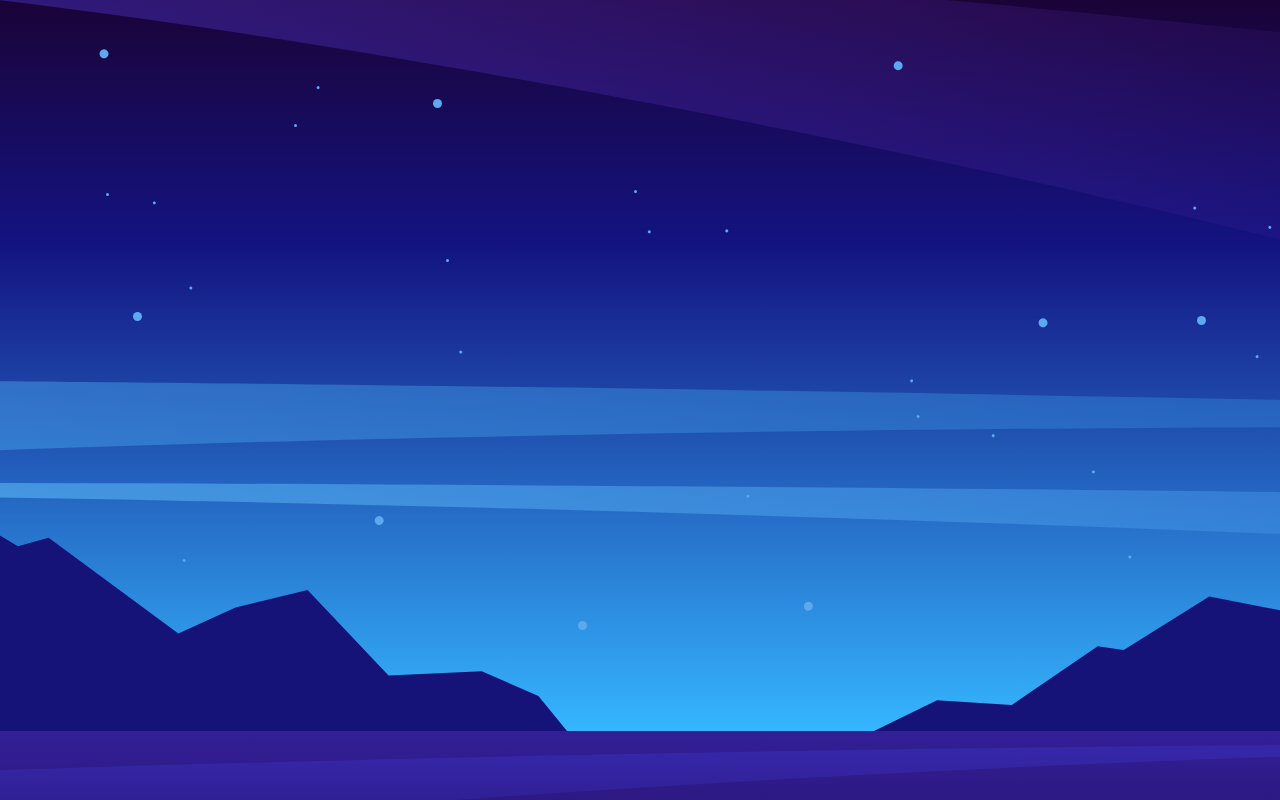
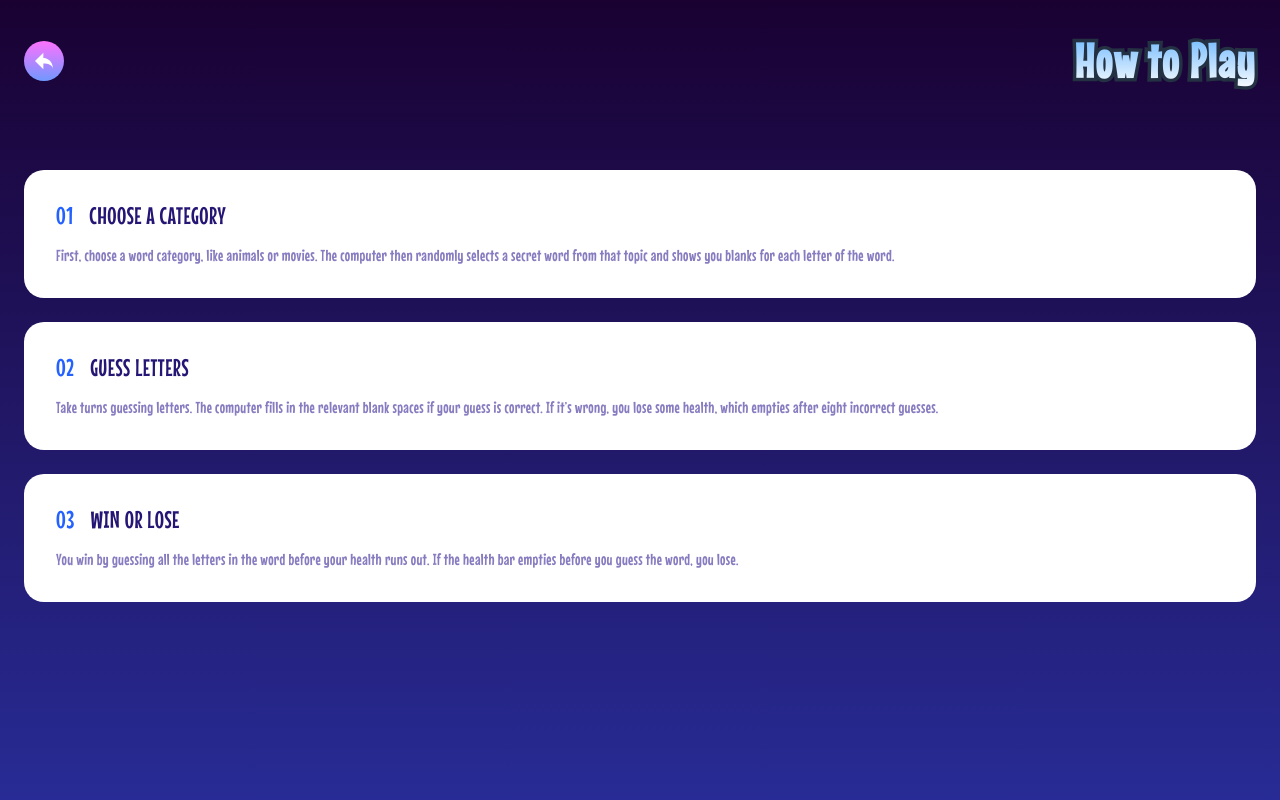
Before and after one commit to jcnevess/hangmangame, a Vue app: page /help in a window 1280 px wide. Before the commit this address had no page. Built offline with nearby package versions, Linux system fonts and the light colour scheme.

Commit message:
add navigation

```diff
--- /dev/null
+++ b/src/components/CategoryPicker.vue
@@ -0,0 +1,98 @@
+<script setup>
+import { useRouter } from 'vue-router'
+import IconBack from './icons/IconBack.vue'
+
+const router = useRouter()
+</script>
+
+<template>
+  <div class="container">
+    <div class="header">
+      <button class="button-back" @click="router.back()">
+        <IconBack></IconBack>
+      </button>
+      <h1 class="title">Pick a Category</h1>
+    </div>
+    <div class="categories">
+      <button class="category" @click="router.push('/game')">cities</button>
+      <button class="category" @click="router.push('/game')">cities</button>
+      <button class="category" @click="router.push('/game')">cities</button>
+      <button class="category" @click="router.push('/game')">cities</button>
+      <button class="category" @click="router.push('/game')">cities</button>
+    </div>
+  </div>
+</template>
+
+<style scoped>
+.container {
+  width: 100%;
+  background-image: linear-gradient(180deg, hsl(270, 96%, 10%), hsl(238, 58%, 37%));
+  padding-top: 2rem;
+  padding-inline: 1.5rem;
+  gap: 5rem;
+  flex-direction: column;
+  display: flex;
+}
+
+.header {
+  display: flex;
+  justify-content: space-between;
+  align-items: center;
+}
+
+.button-back {
+  background-image: var(--gradient-pink);
+  border-radius: 100%;
+  border: none;
+  width: 40px;
+  height: 40px;
+  display: flex;
+  justify-content: center;
+}
+
+.button-back svg {
+  width: 18px;
+}
+
+.title {
+  font-size: 3rem;
+  letter-spacing: 0.1ch;
+  text-align: center;
+  text-transform: none;
+  -webkit-text-stroke: 7px var(--color-dark-grayish-blue);
+}
+
+.title::before {
+  content: 'Pick a Category';
+  position: absolute;
+  background: var(--gradient-blue);
+  -webkit-text-fill-color: transparent;
+  -webkit-background-clip: text;
+  background-clip: text;
+  -webkit-text-stroke-width: 0px;
+}
+
+.categories {
+  display: flex;
+  flex-direction: column;
+  gap: 1rem;
+  align-items: stretch;
+  flex-grow: 1;
+  justify-content: center;
+}
+
+.category {
+  font-family: 'Mouse Memoirs', sans-serif;
+  font-size: 1.5rem;
+  color: var(--color-white);
+  text-transform: uppercase;
+  letter-spacing: 0.15ch;
+  border: none;
+  background-color: var(--color-blue);
+  border-radius: 20px;
+  padding: 1.5rem 4rem;
+  box-shadow:
+    inset 0 -2px 0 3px #140e66,
+    inset 0 1px 0 6px #3c74ff;
+}
+</style>
--- a/src/components/GamePanel.vue
+++ b/src/components/GamePanel.vue
@@ -136,6 +136,11 @@ function resetGame() {
   livesLeft.value = INITIAL_LIVES
   usedLetters.value = []
 }
+
+function resetAndChangeCategory() {
+  resetGame()
+  router.push('/category')
+}
 </script>
 
 <template>
@@ -198,6 +203,7 @@ function resetGame() {
     @continue-game="continueGame"
     @close-modal="hideMenu"
     @quit-game="resetAndQuitGame"
+    @change-category="resetAndChangeCategory()"
   ></StatusModal>
 </template>
 <style scoped>
--- /dev/null
+++ b/src/components/HelpPage.vue
@@ -0,0 +1,137 @@
+<script setup>
+import IconBack from './icons/IconBack.vue'
+</script>
+
+<template>
+  <div class="container">
+    <header class="header">
+      <button class="button-back" @click="$router.back()">
+        <IconBack></IconBack>
+      </button>
+      <h1 class="title">How to Play</h1>
+    </header>
+
+    <main class="help-cards">
+      <div class="help-card">
+        <h2 class="help-title">
+          <span class="title-number">01</span>
+          <span class="title-text">choose a category</span>
+        </h2>
+        <p class="help-text">
+          First, choose a word category, like animals or movies. The computer then randomly selects
+          a secret word from that topic and shows you blanks for each letter of the word.
+        </p>
+      </div>
+
+      <div class="help-card">
+        <h2 class="help-title">
+          <span class="title-number">02</span>
+          <span class="title-text">guess letters</span>
+        </h2>
+        <p class="help-text">
+          Take turns guessing letters. The computer fills in the relevant blank spaces if your guess
+          is correct. If it’s wrong, you lose some health, which empties after eight incorrect
+          guesses.
+        </p>
+      </div>
+
+      <div class="help-card">
+        <h2 class="help-title">
+          <span class="title-number">03</span>
+          <span class="title-text">Win or lose</span>
+        </h2>
+        <p class="help-text">
+          You win by guessing all the letters in the word before your health runs out. If the health
+          bar empties before you guess the word, you lose.
+        </p>
+      </div>
+    </main>
+  </div>
+</template>
+
+<style scoped>
+.container {
+  width: 100%;
+  background-image: linear-gradient(180deg, hsl(270, 96%, 10%), hsl(238, 58%, 37%));
+  padding: 2rem 1.5rem;
+  gap: 5rem;
+  flex-direction: column;
+  display: flex;
+  overflow: scroll;
+}
+
+.header {
+  display: flex;
+  justify-content: space-between;
+  align-items: center;
+}
+
+.button-back {
+  background-image: var(--gradient-pink);
+  border-radius: 100%;
+  border: none;
+  width: 40px;
+  height: 40px;
+  display: flex;
+  justify-content: center;
+}
+
+.button-back svg {
+  width: 18px;
+}
+
+.title {
+  letter-spacing: 0.1ch;
+  line-height: 120%;
+  font-size: 3rem;
+  text-align: center;
+  text-transform: none;
+  position: relative;
+  -webkit-text-stroke: 7px var(--color-dark-grayish-blue);
+}
+
+.title::before {
+  content: 'How to Play';
+  position: absolute;
+  background: var(--gradient-blue);
+  -webkit-text-fill-color: transparent;
+  -webkit-background-clip: text;
+  background-clip: text;
+  -webkit-text-stroke-width: 0px;
+}
+
+.help-cards {
+  display: flex;
+  flex-direction: column;
+  gap: 1.5rem;
+}
+
+.help-card {
+  display: flex;
+  flex-direction: column;
+  gap: 1rem;
+  padding: 2rem;
+  background-color: var(--color-white);
+  border-radius: 20px;
+}
+
+.help-title {
+  display: flex;
+  gap: 1rem;
+  font-size: 1.5rem;
+  line-height: 120%;
+  letter-spacing: 0.05ch;
+  font-weight: normal;
+}
+
+.title-number {
+  color: var(--color-blue);
+}
+
+.help-text {
+  text-transform: none;
+  line-height: 120%;
+  letter-spacing: 0.05ch;
+  color: hsl(250, 35%, 62%);
+}
+</style>
--- a/src/components/MainMenu.vue
+++ b/src/components/MainMenu.vue
@@ -13,7 +13,9 @@ import IconPlay from './icons/IconPlay.vue'
           <IconPlay class="play-icon"></IconPlay>
         </div>
       </RouterLink>
-      <button class="help">how to play</button>
+      <RouterLink to="/help">
+        <button class="help">how to play</button>
+      </RouterLink>
     </div>
   </main>
 </template>
--- a/src/components/StatusModal.vue
+++ b/src/components/StatusModal.vue
@@ -49,7 +49,7 @@ function closeModal() {
 
 <template>
   <dialog ref="statusModal" class="modal-container" @cancel="closeModal">
-    <h1>{{ statusText }}</h1>
+    <h1 class="title">{{ statusText }}</h1>
     <div class="modal-body">
       <div class="modal-buttons">
         <button @click="emit('continueGame')">continue</button>
@@ -92,7 +92,7 @@ function closeModal() {
   position: relative;
 }
 
-h1 {
+.title {
   font-size: 6rem;
   font-weight: 100;
   text-transform: capitalize;
--- a/src/router/index.js
+++ b/src/router/index.js
@@ -1,6 +1,8 @@
 import { createRouter, createWebHistory } from 'vue-router'
 import HomeView from '@/views/HomeView.vue'
 import GameView from '@/views/GameView.vue'
+import CategoryView from '@/views/CategoryView.vue'
+import HelpView from '@/views/HelpView.vue'
 
 const router = createRouter({
   history: createWebHistory(import.meta.env.BASE_URL),
@@ -15,6 +17,16 @@ const router = createRouter({
       name: 'game',
       component: GameView,
     },
+    {
+      path: '/category',
+      name: 'category',
+      component: CategoryView,
+    },
+    {
+      path: '/help',
+      name: 'help',
+      component: HelpView,
+    },
   ],
 })
 
--- /dev/null
+++ b/src/views/CategoryView.vue
@@ -0,0 +1,9 @@
+<script setup>
+import CategoryPicker from '@/components/CategoryPicker.vue'
+</script>
+
+<template>
+  <CategoryPicker></CategoryPicker>
+</template>
+
+<style scoped></style>
--- /dev/null
+++ b/src/views/HelpView.vue
@@ -0,0 +1,9 @@
+<script setup>
+import HelpPage from '@/components/HelpPage.vue'
+</script>
+
+<template>
+  <HelpPage></HelpPage>
+</template>
+
+<style scoped></style>
```
